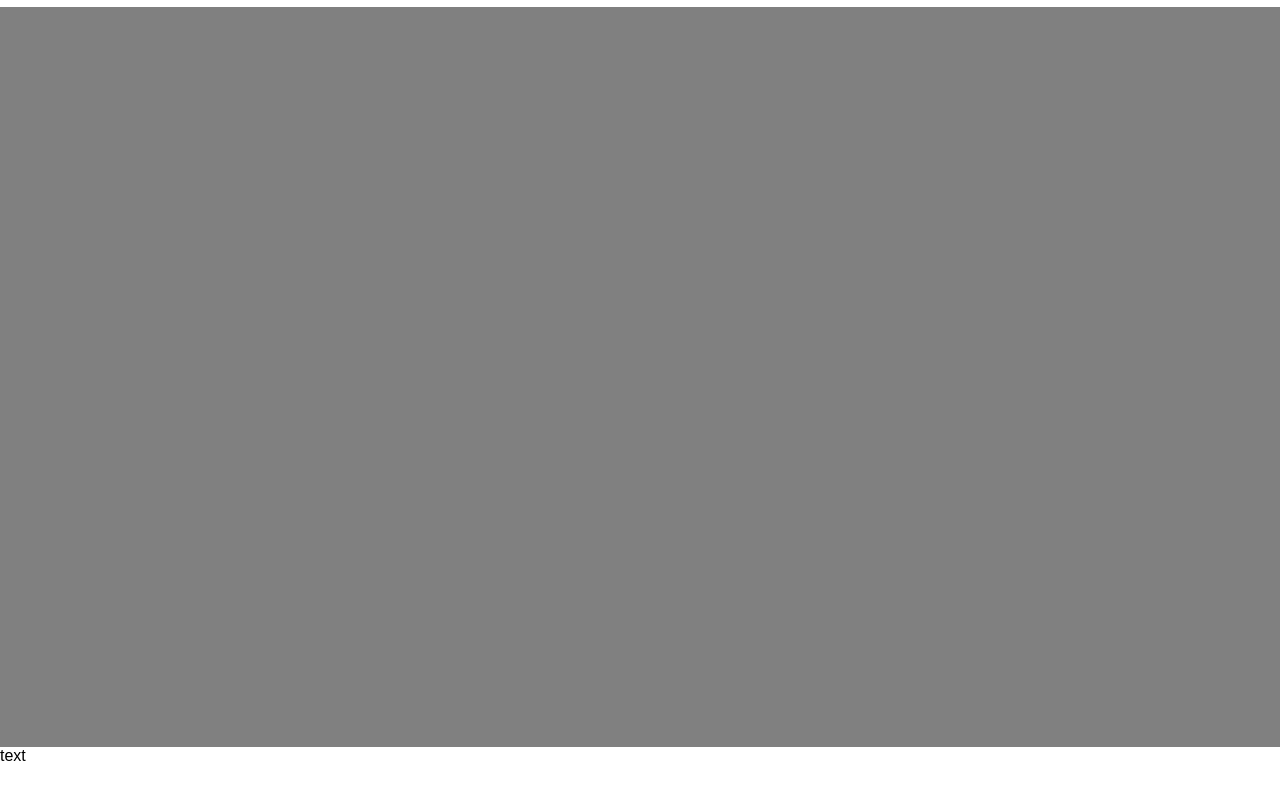
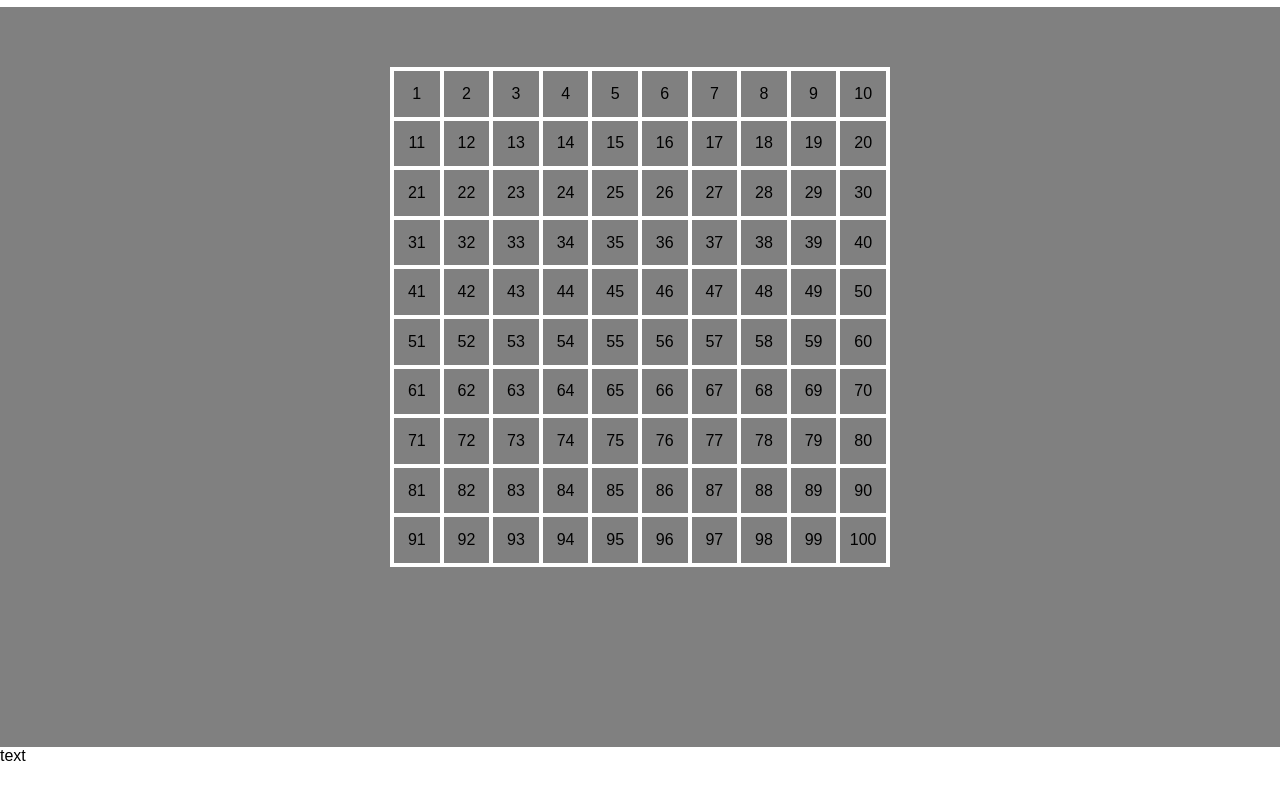
Before and after one commit to Dario0199/js-campominato-grid, a plain HTML site: page index.html in a window 1280 px wide. Both pictures are taken after a click on the button "Play". Shown: the part 63-860 px from the top of the page. Drawn offline with Linux system fonts and the light colour scheme.

Commit message:
end project

```diff
--- a/main.js
+++ b/main.js
@@ -32,4 +32,40 @@ selbtn.addEventListener('click', () => {
     }
     console.log(squareNumber);
     console.log(squareForSide);
+
+    //generazione della griglia
+    const grid = document.createElement('div');
+    grid.classList.add('grid');
+
+    const genNum = [];
+
+    for(let i = 0; i < squareNumber; i++){
+
+        const square = genGridSquareForSide(i + 1, squareForSide)
+        grid.append(square)
+
+        square.addEventListener('click', function(){
+            square.classList.add('click-bg');
+        });
+    }
+    contGrid.append(grid);
+    // genera numeri
+
+
 });
+
+// function genNumberSquare(min, max);
+
+function genGridSquareForSide(num, square){
+    const node = document.createElement('div');
+    node.classList.add('square');
+    node.style.width = `calc(100% / ${square})`;
+    node.style.height = `calc(100% / ${square})`;
+
+    const span = document.createElement('span');
+    span.append(num);
+
+    node.append(span);
+
+    return node;
+}
--- a/style.css
+++ b/style.css
@@ -67,6 +67,10 @@ header .right{
     cursor: pointers;
 }
 
+.click-bg{
+    background: blue;
+}
+
 /* footer */
 footer{
     width: 100%;
```
